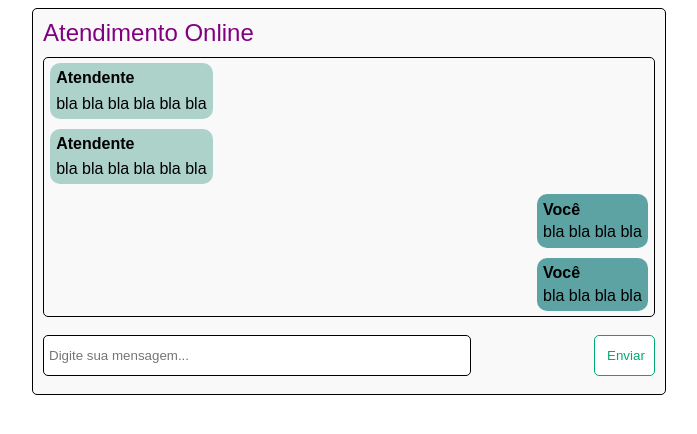
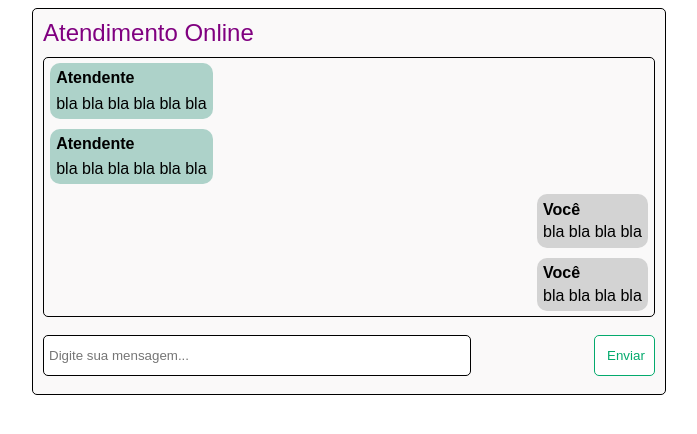
Before and after one commit to thiagolarangeiras/front-ending-my-life, a plain HTML site: page index.html in a window 1280 px wide. Shown: the whole page, without its empty margins (291-988 px from the left). Drawn offline with Linux system fonts and the light colour scheme.

Commit message:
Atualizando cores

```diff
--- a/index.css
+++ b/index.css
@@ -103,7 +103,7 @@ button:hover {
 
 /* caixinha bunita de envio */
 .out-message-box{
-    background-color: #5ea3a3;
+    background-color: #D3D3D3;
 }
 
 .user-name{
```
